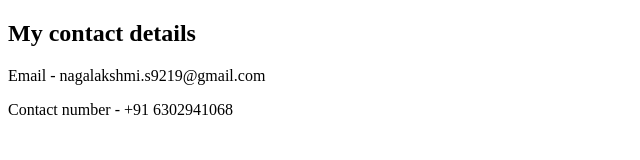
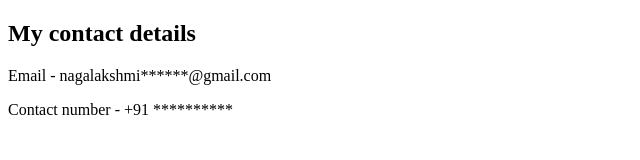
Before and after one commit to sony-1902/My-resume, a plain HTML site: page contact.html in a window 1280 px wide. Shown: the full height of the page, 0-640 px from the left. Drawn offline with Linux system fonts and the light colour scheme.

Commit message:
Add files via upload

```diff
--- a/contact.html
+++ b/contact.html
@@ -7,8 +7,8 @@
 </head>
 <body>
 <h2>My contact details</h2>
-<p>Email - nagalakshmi.s9219@gmail.com</p>
-<p>Contact number - +91 6302941068</p>
+<p>Email - nagalakshmi******@gmail.com</p>
+<p>Contact number - +91 **********</p>
 
 </body>
 </html>
```
Also changed, not shown: index.html (+1 -1 lines).
